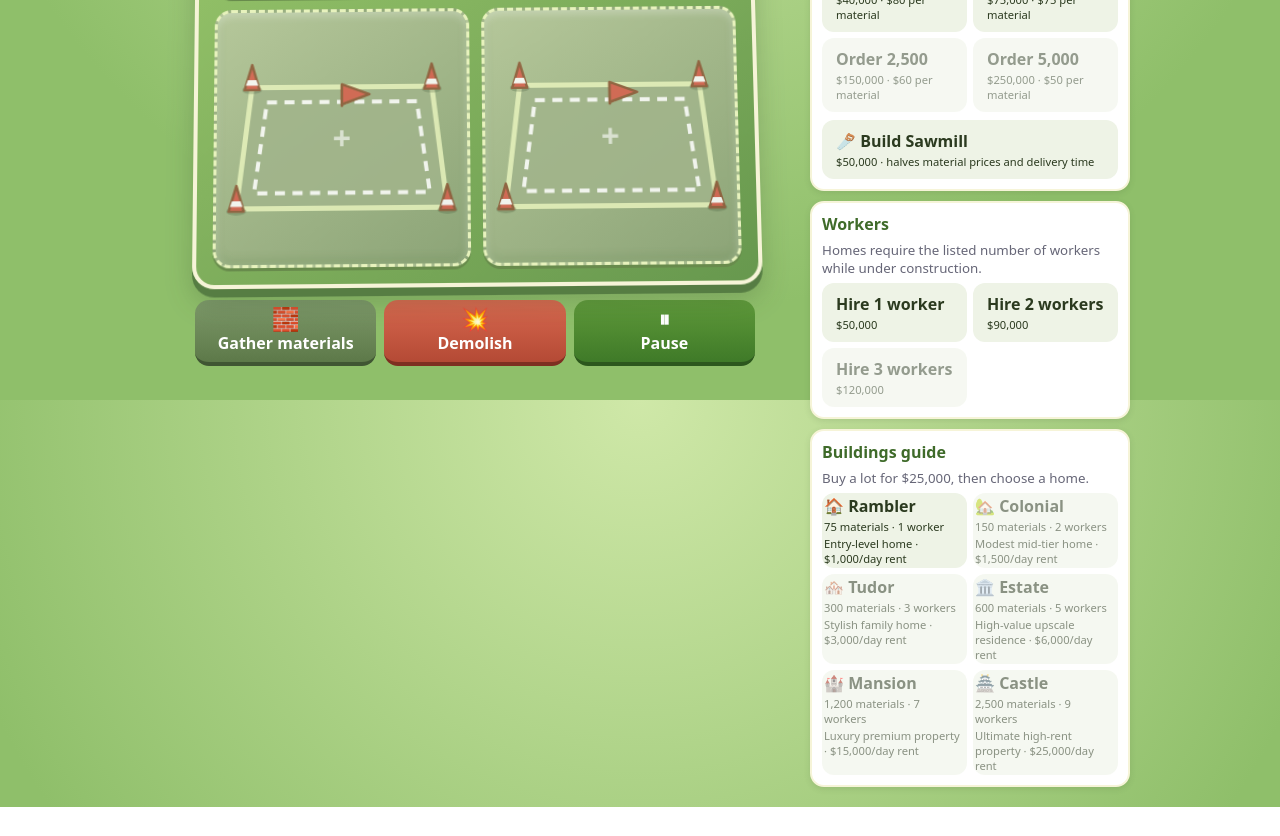
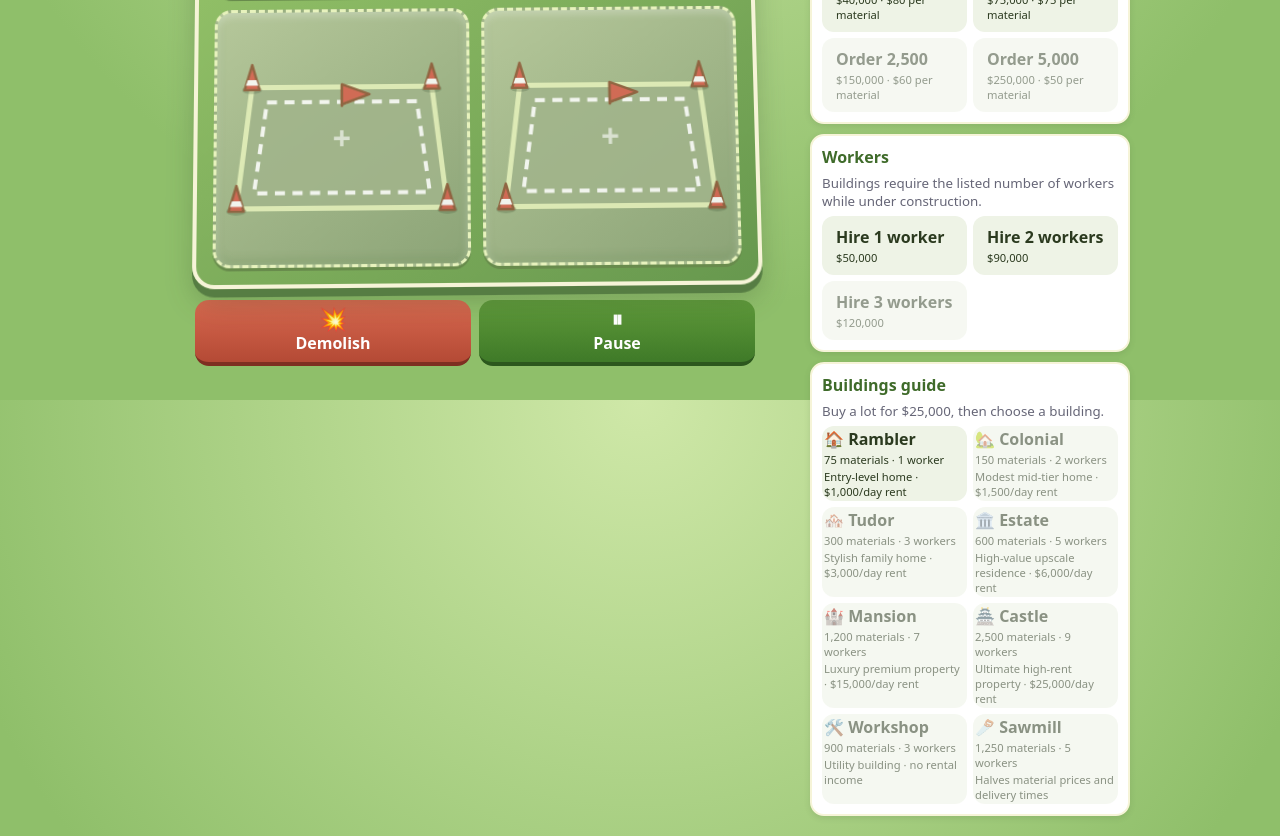
Before and after one commit to htrrj2ym92-max/Build-it, a React (Vite) app: page / in a window 1280 px wide. Shown: the part 400-1236 px from the top of the page. Before the commit the page ends 1207 px from the top, so only its background shows below. Built offline with nearby package versions, Linux system fonts and the light colour scheme.

Commit message:
Add workshop and sawmill buildings
Co-authored-by: htrrj2ym92-max <335020498+htrrj2ym92-max@users.noreply.github.com>

```diff
--- a/src/App.tsx
+++ b/src/App.tsx
@@ -1,8 +1,8 @@
 import { useEffect, useRef, useState } from 'react'
-import { BUILDINGS, BUILDING_ORDER, LEVELS, LOT_COST, MATERIAL_DELIVERY_TIME, MATERIAL_ORDERS, MAX_UPGRADE, PAINT_COLORS, SAWMILL_COST, TICKS_PER_DAY, WORKER_HIRE_COSTS } from './game/data'
+import { BUILDINGS, BUILDING_ORDER, LEVELS, LOT_COST, MATERIAL_DELIVERY_TIME, MATERIAL_ORDERS, MAX_UPGRADE, PAINT_COLORS, TICKS_PER_DAY, WORKER_HIRE_COSTS } from './game/data'
 import BuildingArt from './game/BuildingArt'
 import LotArt from './game/LotArt'
-import { advanceDeliveries, build, buildSawmill, builders, busyBuilders, buyLot, canBuild, changePaintColor, demolish, gather, goalProgress, hireWorkers, houseValue, improvementCost, isOwned, landscape, maintain, maintenanceCost, newGame, nextLevel, orderMaterials, paintBuilding, rentalIncome, sell, tick, upgrade, upgradeCost, workerHireCost } from './game/logic'
+import { advanceDeliveries, build, builders, busyBuilders, buyLot, canBuild, changePaintColor, demolish, goalProgress, hasSawmill, hireWorkers, houseValue, improvementCost, isOwned, landscape, maintain, maintenanceCost, newGame, nextLevel, orderMaterials, paintBuilding, rentalIncome, sell, tick, upgrade, upgradeCost, workerHireCost } from './game/logic'
 import { clearSave, loadGame, saveGame } from './game/storage'
 import type { BuildingType, GameState } from './game/types'
 
@@ -151,7 +151,6 @@ export default function App() {
           ))}
         </section>
         <div className="dock" role="toolbar" aria-label="Quick actions">
-          <button className="dock-btn materials" onClick={() => setGame(gather)}><span>🧱</span>Gather materials</button>
           <button className={'dock-btn danger' + (tool === 'demolish' ? ' active' : '')} onClick={() => setTool((t) => (t === 'demolish' ? 'build' : 'demolish'))} aria-pressed={tool === 'demolish'}><span>💥</span>{tool === 'demolish' ? 'Tap building' : 'Demolish'}</button>
           <button className="dock-btn" onClick={() => setPaused((value) => !value)} aria-pressed={paused}><span>{paused ? '▶' : '⏸'}</span>{paused ? 'Resume' : 'Pause'}</button>
         </div>
@@ -178,7 +177,7 @@ export default function App() {
             <div className="material-inventory"><span>🧱 Materials <b>{Math.floor(game.resources.materials)}</b></span></div>
             <div className="tools">
               {MATERIAL_ORDERS.map((order) => {
-                const cost = game.sawmillBuilt ? Math.floor(order.cost / 2) : order.cost
+                const cost = hasSawmill(game) ? Math.floor(order.cost / 2) : order.cost
                 return (
                   <button key={order.quantity} className="tool" disabled={game.money < cost} onClick={() => setGame((g) => orderMaterials(g, order))}>
                     <b>Order {order.quantity.toLocaleString()}</b>
@@ -187,14 +186,6 @@ export default function App() {
                 )
               })}
             </div>
-            {!game.sawmillBuilt && (
-              <div className="sawmill-option">
-                <button className="tool" disabled={game.money < SAWMILL_COST} onClick={() => setGame(buildSawmill)}>
-                  <b>🪚 Build Sawmill</b>
-                  <small>${SAWMILL_COST.toLocaleString()} · halves material prices and delivery time</small>
-                </button>
-              </div>
-            )}
             {game.deliveries.length > 0 && (
               <ul className="deliveries" aria-label="Incoming material deliveries">
                 {game.deliveries.map((delivery, index) => (
@@ -207,7 +198,7 @@ export default function App() {
           </div>
           <div className="panel">
             <h2>Workers</h2>
-            <small className="hint">Homes require the listed number of workers while under construction.</small>
+            <small className="hint">Buildings require the listed number of workers while under construction.</small>
             <div className="tools">
               {WORKER_HIRE_COSTS.map((_, index) => {
                 const workers = index + 1
@@ -223,7 +214,7 @@ export default function App() {
           </div>
           <div className="panel">
             <h2>Buildings guide</h2>
-            <small className="hint">Buy a lot for ${LOT_COST.toLocaleString()}, then choose a home.</small>
+            <small className="hint">Buy a lot for ${LOT_COST.toLocaleString()}, then choose a building.</small>
             <div className="tools">
               {BUILDING_ORDER.map((t) => {
                 const def = BUILDINGS[t]
@@ -319,7 +310,7 @@ export default function App() {
               </>
             ) : (
               <>
-                <h2 id="build-title">Choose a home</h2>
+                <h2 id="build-title">Choose a building</h2>
                 <p>Lot {selectedLot + 1} · {free > 0 ? `${free} worker${free === 1 ? '' : 's'} available` : 'No workers available'}</p>
                 <div className="build-options">
                   {BUILDING_ORDER.map((type) => {
--- a/src/game/data.ts
+++ b/src/game/data.ts
@@ -19,9 +19,11 @@ export const BUILDINGS: Record<BuildingType, BuildingDef> = {
   estate: { name: 'Estate', icon: '🏛️', cost: 600, cashCost: 240000, workers: 5, rentPerDay: 6000, buildTime: 16, upgradeTime: 8, desc: 'High-value upscale residence · $6,000/day rent' },
   mansion: { name: 'Mansion', icon: '🏰', cost: 1200, cashCost: 600000, workers: 7, rentPerDay: 15000, buildTime: 18, upgradeTime: 9, desc: 'Luxury premium property · $15,000/day rent' },
   castle: { name: 'Castle', icon: '🏯', cost: 2500, cashCost: 1200000, workers: 9, rentPerDay: 25000, buildTime: 20, upgradeTime: 10, desc: 'Ultimate high-rent property · $25,000/day rent' },
+  workshop: { name: 'Workshop', icon: '🛠️', cost: 900, cashCost: 0, workers: 3, rentPerDay: 0, buildTime: 15, upgradeTime: 7, desc: 'Utility building · no rental income' },
+  sawmill: { name: 'Sawmill', icon: '🪚', cost: 1250, cashCost: 0, workers: 5, rentPerDay: 0, buildTime: 18, upgradeTime: 9, desc: 'Halves material prices and delivery times' },
 }
 
-export const BUILDING_ORDER: BuildingType[] = ['rambler', 'colonial', 'tudor', 'estate', 'mansion', 'castle']
+export const BUILDING_ORDER: BuildingType[] = ['rambler', 'colonial', 'tudor', 'estate', 'mansion', 'castle', 'workshop', 'sawmill']
 export const PAINT_COLORS: { id: PaintColor; name: string; value: string; hue: number }[] = [
   { id: 'red', name: 'Red', value: '#d95d4c', hue: 0 },
   { id: 'blue', name: 'Blue', value: '#4387bd', hue: 200 },
@@ -45,12 +47,10 @@ export const LEVELS: Level[] = [
 export const LOT_COST = 25_000
 export const MAX_UPGRADE = 3
 export const CONDITION_DECAY_TICKS = 10
-export const GATHER_AMOUNT = 5
 export const STARTING_MONEY = 100_000
 export const WORKER_HIRE_COSTS = [50_000, 90_000, 120_000] as const
 export const TICKS_PER_DAY = 60
 export const MATERIAL_DELIVERY_TIME = 15
-export const SAWMILL_COST = 50_000
 export const MATERIAL_ORDERS = [
   { quantity: 100, cost: 10_000, deliveryTime: 5 },
   { quantity: 250, cost: 22_500, deliveryTime: 5 },
--- a/src/game/logic.ts
+++ b/src/game/logic.ts
@@ -1,4 +1,4 @@
-import { BUILDINGS, CONDITION_DECAY_TICKS, GATHER_AMOUNT, LEVELS, LOT_COST, MATERIAL_ORDERS, MAX_UPGRADE, PAINT_COLORS, SAWMILL_COST, STARTING_MONEY, TICKS_PER_DAY, WORKER_HIRE_COSTS } from './data'
+import { BUILDINGS, CONDITION_DECAY_TICKS, LEVELS, LOT_COST, MATERIAL_ORDERS, MAX_UPGRADE, PAINT_COLORS, STARTING_MONEY, TICKS_PER_DAY, WORKER_HIRE_COSTS } from './data'
 import type { BuildingType, Cell, GameState, PaintColor } from './types'
 
 export const levelDef = (level: number) => LEVELS[Math.min(level, LEVELS.length - 1)]
@@ -31,6 +31,9 @@ export const canAfford = (g: GameState, type: BuildingType) =>
 
 export const canBuild = (g: GameState, type: BuildingType) =>
   canAfford(g, type) && builders(g) >= BUILDINGS[type].workers
+
+export const hasSawmill = (g: GameState) =>
+  g.sawmillBuilt === true || g.grid.some((cell) => cell.type === 'sawmill' && isOwned(cell))
 
 export const count = (g: GameState, type: BuildingType) =>
   g.grid.filter((c) => c.type === type && isOwned(c)).length
@@ -152,24 +155,14 @@ export function hireWorkers(g: GameState, workers: number): GameState {
   return { ...g, money: g.money - cost, hiredWorkers: (g.hiredWorkers ?? 0) + workers }
 }
 
-export function buildSawmill(g: GameState): GameState {
-  if (g.sawmillBuilt || g.money < SAWMILL_COST) return g
-  return { ...g, money: g.money - SAWMILL_COST, sawmillBuilt: true }
-}
-
 export function sell(g: GameState, index: number): GameState {
   const cell = g.grid[index]
   if (!cell || !isOwned(cell)) return g
   return updateCell(g, index, (c) => ({ ...c, sold: true }), houseValue(cell))
 }
 
-export const gather = (g: GameState): GameState => ({
-  ...g,
-  resources: { ...g.resources, materials: g.resources.materials + GATHER_AMOUNT },
-})
-
 export const materialDeliveryTime = (g: GameState, order: typeof MATERIAL_ORDERS[number]) =>
-  g.sawmillBuilt ? order.deliveryTime / 2 : order.deliveryTime
+  hasSawmill(g) ? order.deliveryTime / 2 : order.deliveryTime
 
 export function advanceDeliveries(g: GameState): GameState {
   const resources = { ...g.resources }
@@ -187,7 +180,7 @@ export function advanceDeliveries(g: GameState): GameState {
 }
 
 export function orderMaterials(g: GameState, order: typeof MATERIAL_ORDERS[number]): GameState {
-  const cost = g.sawmillBuilt ? Math.floor(order.cost / 2) : order.cost
+  const cost = hasSawmill(g) ? Math.floor(order.cost / 2) : order.cost
   if (g.money < cost) return g
   const duration = materialDeliveryTime(g, order)
   return {
--- a/src/game/types.ts
+++ b/src/game/types.ts
@@ -1,6 +1,6 @@
 export type Resource = 'materials'
 export type Resources = Record<Resource, number>
-export type BuildingType = 'rambler' | 'colonial' | 'tudor' | 'estate' | 'mansion' | 'castle'
+export type BuildingType = 'rambler' | 'colonial' | 'tudor' | 'estate' | 'mansion' | 'castle' | 'workshop' | 'sawmill'
 export type PaintColor = 'red' | 'blue' | 'green' | 'yellow'
 
 export interface MaterialDelivery {
--- a/src/index.css
+++ b/src/index.css
@@ -32,7 +32,6 @@ ul { margin: 0; padding-left: 18px; } li.done { color: var(--accent); text-decor
 .build-options .tool { min-height: 76px; }
 .build-options .tool:disabled { cursor: not-allowed; }
 .cancel-build { margin-top: 10px; background: #66745b; }
-.gather { width: 100%; margin-top: 8px; background: #8a5a2b; }
 .overlay { position: fixed; inset: 0; background: #0008; display: grid; place-items: center; padding: 16px; }
 .modal { background: #fff; border-radius: 14px; padding: 20px; text-align: center; max-width: 340px; }
 .cell.sold svg { filter: grayscale(1) drop-shadow(0 3px 2px #38563835); }
@@ -65,17 +64,13 @@ header button { background: #6b7d5f; }
 .cell:not(.built):not(.building)::after { content: '+'; position: absolute; inset: 0; display: grid; place-items: center; font-size: 2rem; font-weight: 700; color: #ffffff99; }
 .cell.unowned { background: linear-gradient(145deg,#b5c79a,#8ca477); border-style: dashed; }
 .cell.built, .cell.building { overflow: visible; z-index: 1; }
-.dock { display: grid; grid-template-columns: repeat(3, 1fr); gap: 8px; margin: 18px auto 4px; max-width: min(100%, 70vh); }
+.dock { display: grid; grid-template-columns: repeat(2, 1fr); gap: 8px; margin: 18px auto 4px; max-width: min(100%, 70vh); }
 .dock-btn { display: flex; flex-direction: column; align-items: center; justify-content: center; gap: 2px; min-height: 60px; font-weight: 700; background: linear-gradient(#5f9a3a,#3f7a28); border-bottom: 4px solid #2c571d; border-radius: 14px; }
 .dock-btn span { font-size: 1.4rem; line-height: 1; }
-.dock-btn.materials { background: linear-gradient(#7e9a6a,#5d7949); border-bottom-color: #405633; }
 .dock-btn.danger { background: linear-gradient(#d9694f,#b44a35); border-bottom-color: #7e2f21; }
 .dock-btn.active { outline: 3px solid #f6d77a; }
 .delivery-tracker { width: min(100%, 70vh); height: 20px; margin: 8px auto 0; overflow: hidden; border: 2px solid #668b48; border-radius: 999px; background: #e7f2bd; box-shadow: 0 2px 6px #344b2b22; }
 .delivery-progress-fill { display: block; height: 100%; border-radius: inherit; background: linear-gradient(90deg,#8abd58,#4a7c2a); transition: width .5s linear; }
-.sawmill-option { margin-top: 8px; }
-.sawmill-option .tool { width: 100%; }
-.sawmill-option > small { display: block; color: #315b20; font-weight: 700; }
 .panel { border: 2px solid #f6f4d8; border-radius: 14px; }
 .panel h2 { color: #3f6b2a; }
 .tool { min-height: 52px; border-radius: 12px; }
```
Also changed, not shown: src/game/BuildingArt.tsx (+6 -2 lines), 1 other file (tests, documents, lock files or other folders).
